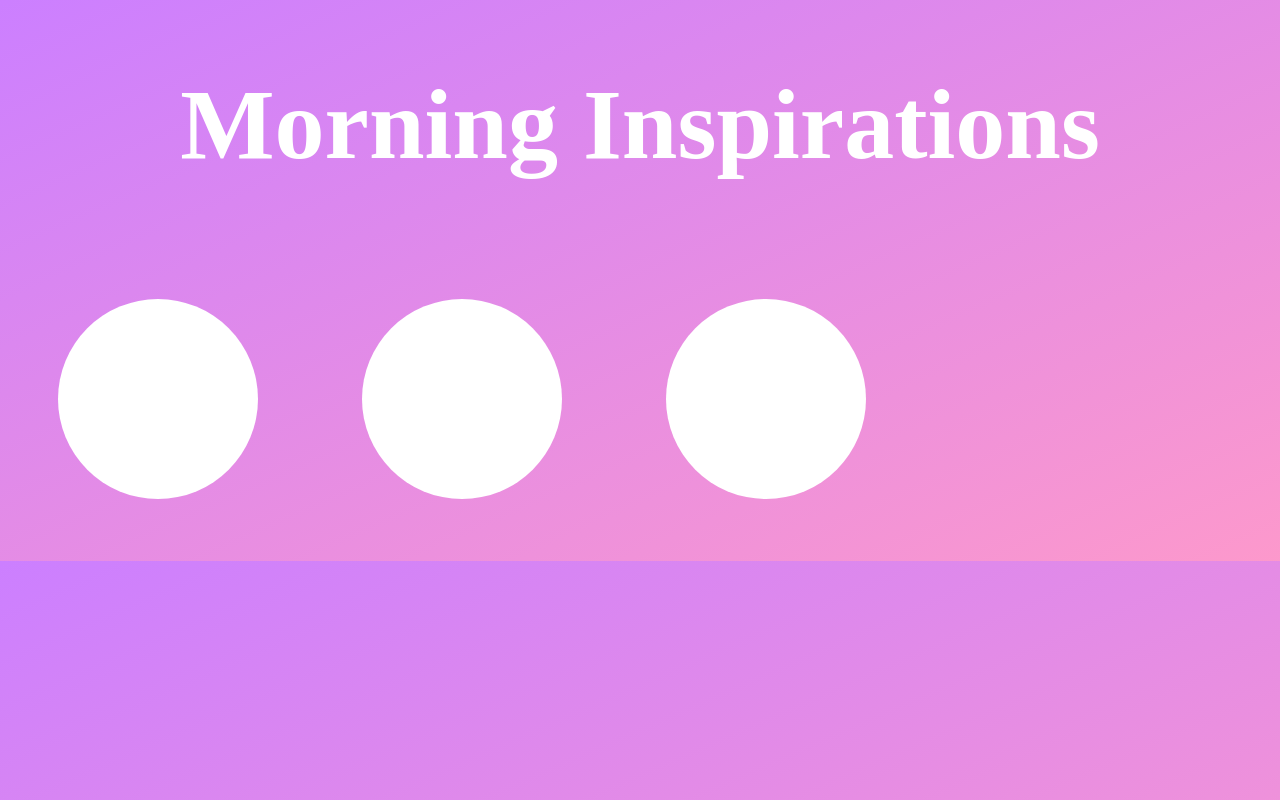
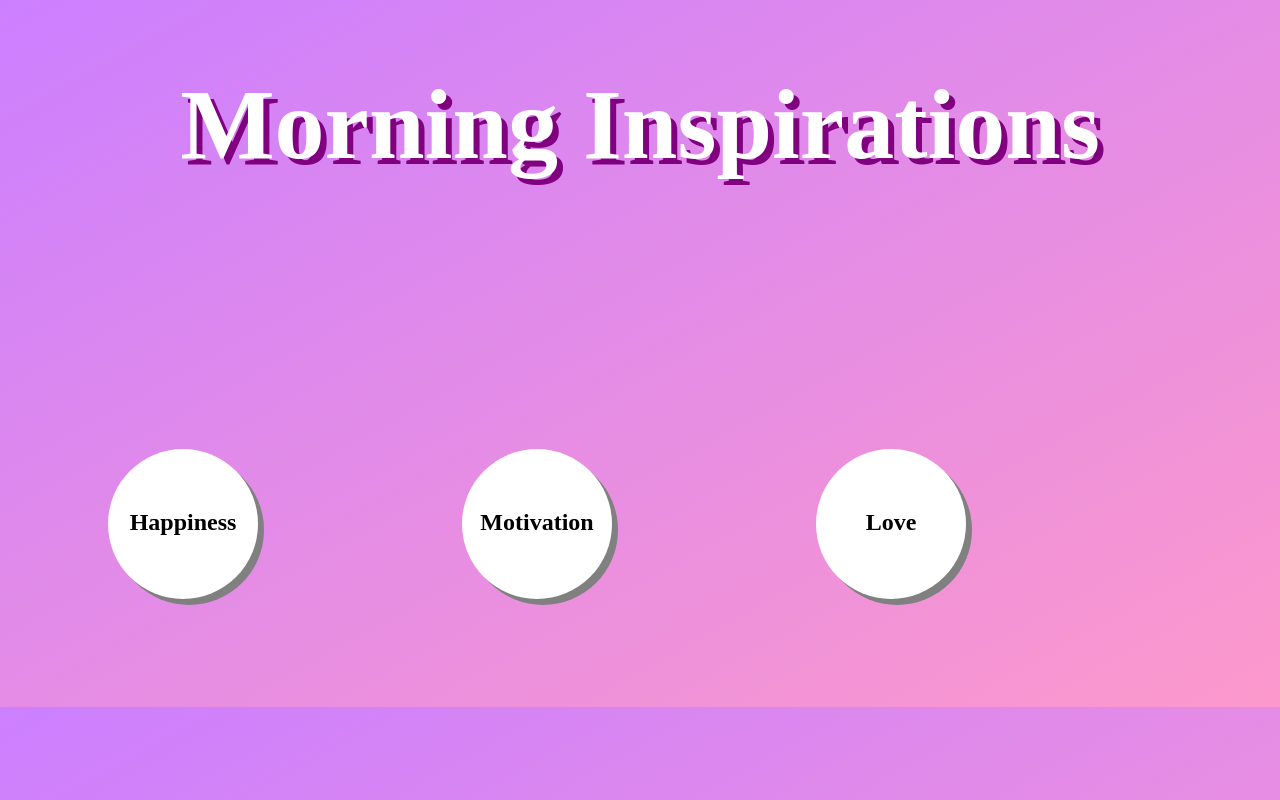
Before and after one commit to mariams0999/morning-inspirations, a plain HTML site: page index.html in a window 1280 px wide. Drawn offline with Linux system fonts and the light colour scheme.

Commit message:
add animation and transition

```diff
--- a/index.html
+++ b/index.html
@@ -6,25 +6,44 @@
   <title>title</title>
   <style type="text/css">
     body {
-      background-image: linear-gradient(to bottom right, rgba(153,0,255,0.5), rgba(250, 51, 153,0.5));
+      background-image: linear-gradient(to bottom right, rgba(153, 0, 255, 0.5), rgba(250, 51, 153, 0.5));
+      height: 100%;
     }
 
     header {
       text-align: center;
       font-size: 50px;
       color: white;
+      text-shadow: 6px 6px purple;
+      animation: header 3s ease-in-out 1 normal;
+      animation-fill-mode: backwards;
+    }
+
+    @keyframes header {
+      from {opacity: 0;}
+      to {opacity: 1;}
     }
 
     .circle {
-      height: 200px;
-      width: 200px;
+      height: 150px;
+      width: 150px;
       background-color: white;
       border-radius: 50%;
       display: inline-block;
-      margin: 50px;
+      margin: 100px;
+      margin-top: 200px;
       text-align: center;
+      box-shadow: 6px 6px gray;
+      transition: transform 2s;
     }
 
+    .circle:hover {
+      transform: scale(1.5, 1.5);
+    }
+
+    h2 {
+      margin: 60px auto;
+    }
   </style>
 </head>
 
@@ -32,10 +51,15 @@
   <header>
     <strong><h1>Morning Inspirations</h1></strong>
   </header>
-
-  <div class="circle"></div>
-  <div class="circle"></div>
-  <div class="circle"></div>
+  <div class="circle">
+    <h2>Happiness</h2>
+  </div>
+  <div class="circle">
+    <h2>Motivation</h2>
+  </div>
+  <div class="circle">
+    <h2>Love</h2>
+  </div>
 </body>
 
 </html>
```
